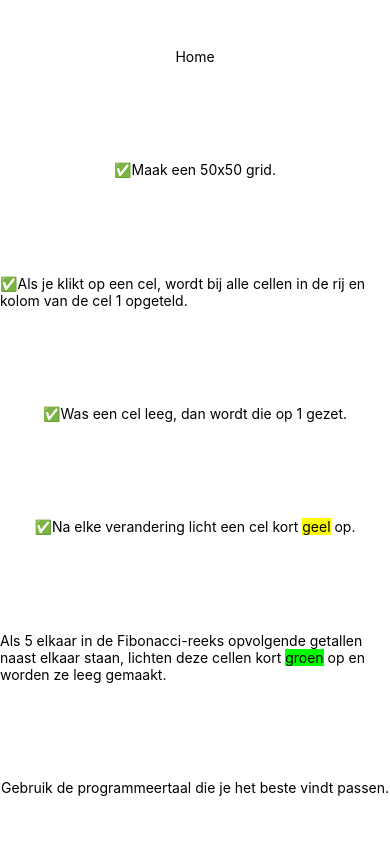
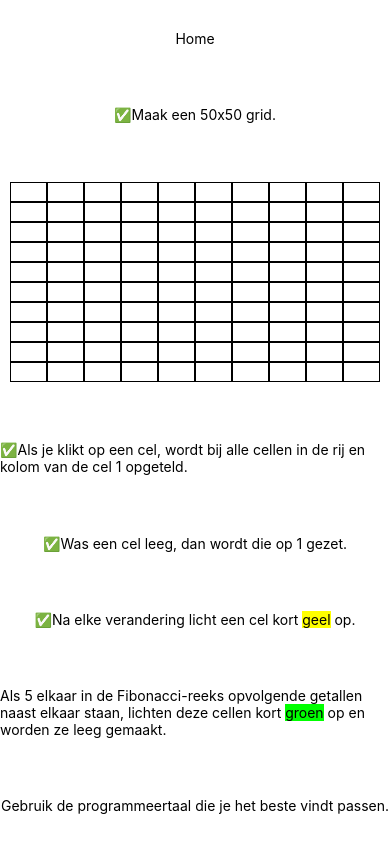
Before and after one commit to Maren-Osnabrug/Fibonacci-grid, a React Native app: screen / in a window 390 px wide. Built offline with nearby package versions, Linux system fonts and the light colour scheme.

Commit message:
feature: add basic cell that satisfies first 3/5 constraints

```diff
--- /dev/null
+++ b/src/atoms/cell.tsx
@@ -0,0 +1,66 @@
+import React, { useEffect, useRef } from "react";
+import { Animated, StyleSheet } from "react-native";
+import styled from "styled-components/native";
+
+import { theme } from "src/providers/theme";
+
+export const Cell: React.FC<CellProps> = ({ value, animationColor, onClick }) => {
+  const highlightAnimation = useRef(new Animated.Value(0)).current
+  const colorInterpolation = highlightAnimation.interpolate({
+    inputRange: [0, 0.5, 1],
+    outputRange: [
+      theme.colors.white,
+      animationColor,
+      theme.colors.white,
+    ]
+  });
+
+  const setUpdatedValue = () => onClick(value + 1);
+
+  useEffect(() => {
+    if (value) {
+      Animated
+        .timing(highlightAnimation, { toValue: 1, duration: 500 })
+        .start(() => {
+          highlightAnimation.setValue(0);
+        })
+    }
+  }, [value]);
+
+  return (
+    <Container onPress={setUpdatedValue} activeOpacity={1}>
+      <Animated.View
+        style={{
+          ...StyleSheet.absoluteFillObject,
+          backgroundColor: colorInterpolation,
+        }}
+      >
+        <Content>{value}</Content>
+      </Animated.View>
+    </Container>
+  );
+};
+
+interface CellProps {
+  animationColor?: string;
+  value: number;
+  onClick: (newValue: number) => void;
+}
+
+Cell.defaultProps = {
+  animationColor: theme.colors.yellow,
+}
+
+const Container = styled.TouchableOpacity`
+  border: 1px solid black;
+  height: 20px;
+  width: 100%;
+  display: flex;
+  align-items: center;
+  justify-content: center;
+	background-color: ${props => props.theme.colors.white};
+`;
+
+const Content = styled.Text`
+  text-align: center;
+`;
--- /dev/null
+++ b/src/molecules/grid.tsx
@@ -0,0 +1,69 @@
+import React, { useState } from 'react';
+import styled from 'styled-components/native';
+
+import { Cell } from 'src/atoms/cell';
+
+export const Grid: React.FC<GridProps> = ({ rowCount, columnCount }) => {
+	const initialGrid = new Array(rowCount).fill(new Array(columnCount).fill(null))
+	const [grid, setGrid] = useState(initialGrid);
+
+	const onCellClick = (clickedCellIndex, clickedRowIndex) => {
+		let gridClone = grid.map(inner => inner.slice())
+		gridClone = gridClone.map((row, rowIndex) => {
+			if (rowIndex === clickedRowIndex) {
+				console.log({rowIndex}, row)
+				row = row.map((cell, cellIndex) => {
+					if (cellIndex !== clickedCellIndex) {
+						cell = cell + 1
+					}
+					return cell
+				})
+			}
+			return row.map((cell: number | null, cellIndex) => {
+				if (cellIndex === clickedCellIndex) {
+					cell = cell + 1
+				}
+				return cell
+			})
+		})
+		setGrid(gridClone);
+	}
+
+	return (
+		<Container>
+			{grid.map((row, rowIndex) => (
+				<Row key={rowIndex}>
+					{row.map((cell, cellIndex: number) => (
+						<CellContainer key={cellIndex} rowCellCount={rowCount}>
+							<Cell
+								value={cell}
+								onClick={() => onCellClick(cellIndex, rowIndex)}
+							/>
+						</CellContainer>
+					))}
+				</Row>
+			))}
+		</Container>
+	)
+};
+
+interface GridProps {
+	rowCount: number;
+	columnCount: number;
+}
+
+const Container = styled.View`
+	display: flex;
+	flex-direction: column;
+	width: 95%;
+`;
+
+const Row = styled.View`
+	display: flex;
+	flex-direction: row;
+`;
+
+const CellContainer = styled.View<{rowCellCount: number}>`
+	width: calc(100% / ${props => props.rowCellCount});
+	display: flex;
+`;
--- a/src/organisms/home.tsx
+++ b/src/organisms/home.tsx
@@ -1,10 +1,12 @@
 import React from 'react';
 import styled from 'styled-components/native';
 
+import { Grid } from 'src/molecules/grid';
 export const HomePage: React.FC = () => (
 	<Container>
 		<ColouredText>Home</ColouredText>
 		<ColouredText>✅Maak een 50x50 grid.</ColouredText>
+		<Grid rowCount={10} columnCount={10} />
 		<ColouredText>
 			✅Als je klikt op een cel, wordt bij alle cellen in de rij en kolom van de cel 1 opgeteld.
 		</ColouredText>
```
